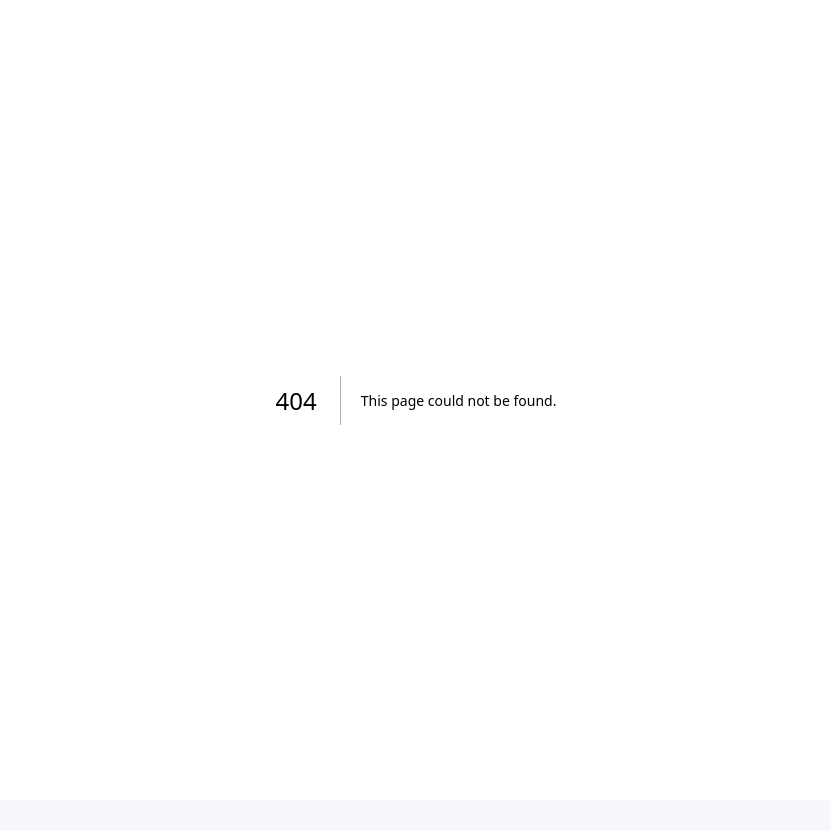
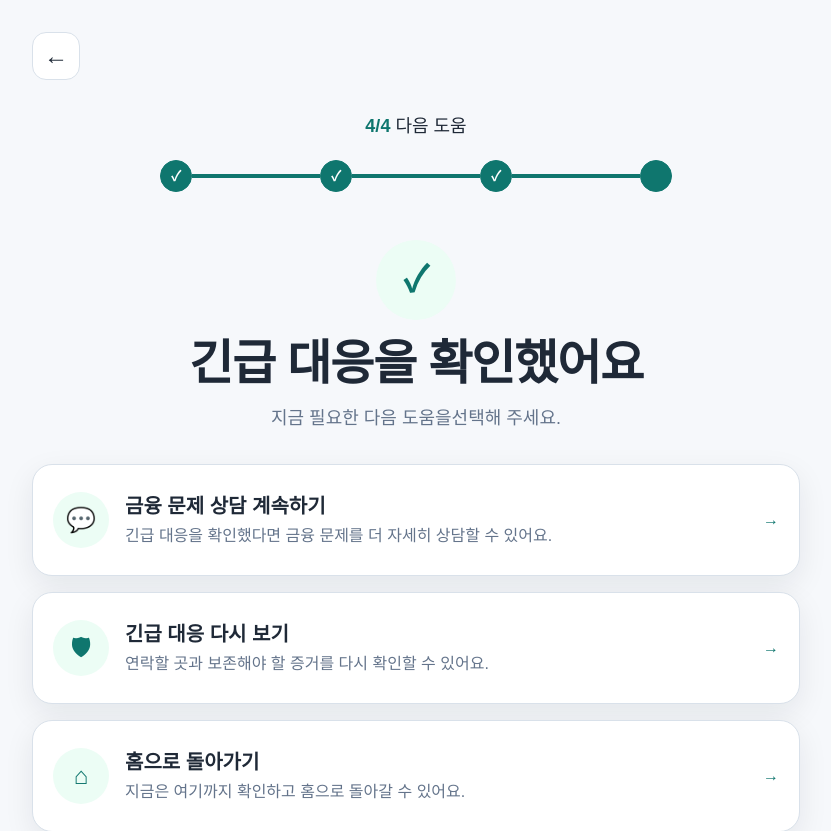
Before and after one commit to Economy0326/financial-helper-frontend, a Next.js app: page /emergency/next-help in a window 1280 px wide. Before the commit this address had no page. Shown: the top 831 px of the page, without its empty margins (224-1055 px from the left). Before the commit the page ends 800 px from the top, so only its background shows below. Built offline with nearby package versions, Linux system fonts and the light colour scheme.

Commit message:
feat: implement emergency next help navigation

```diff
--- /dev/null
+++ b/src/app/emergency/next-help/page.tsx
@@ -0,0 +1,31 @@
+import Link from "next/link";
+
+import EmergencyNextHelp from "@/components/emergency/EmergencyNextHelp";
+
+export default function EmergencyNextHelpPage() {
+  return (
+    <main className="min-h-screen bg-background px-4 pb-10 pt-5 sm:px-6 sm:pt-8">
+      <div className="mx-auto w-full max-w-3xl">
+        <div className="mb-8">
+          <Link
+            href="/emergency/contact-evidence"
+            aria-label="연락 및 증거 보존 단계로 돌아가기"
+            className={[
+              "inline-flex h-12 w-12 items-center justify-center",
+              "rounded-control border border-border bg-surface",
+              "text-2xl text-foreground",
+              "focus-visible:outline-none focus-visible:ring-2",
+              "focus-visible:ring-focus focus-visible:ring-offset-2",
+            ].join(" ")}
+          >
+            <span aria-hidden="true">
+              ←
+            </span>
+          </Link>
+        </div>
+
+        <EmergencyNextHelp />
+      </div>
+    </main>
+  );
+}
--- /dev/null
+++ b/src/components/emergency/EmergencyNextHelp.tsx
@@ -0,0 +1,170 @@
+"use client";
+
+import { useState } from "react";
+import Link from "next/link";
+
+import EmergencyProgress from "@/components/emergency/EmergencyProgress";
+
+const nextHelpActions = [
+  {
+    href: "/consultation/problem-category",
+    title: "금융 문제 상담 계속하기",
+    description:
+      "긴급 대응을 확인했다면 금융 문제를 더 자세히 상담할 수 있어요.",
+    icon: "💬",
+  },
+  {
+    href: "/emergency/contact-evidence",
+    title: "긴급 대응 다시 보기",
+    description:
+      "연락할 곳과 보존해야 할 증거를 다시 확인할 수 있어요.",
+    icon: "🛡",
+  },
+  {
+    href: "/",
+    title: "홈으로 돌아가기",
+    description:
+      "지금은 여기까지 확인하고 홈으로 돌아갈 수 있어요.",
+    icon: "⌂",
+  },
+] as const;
+
+// 모든 Action은 Navigation Action으로 클릭 즉시 이동
+export default function EmergencyNextHelp() {
+  const [pendingHref, setPendingHref] =
+    useState<string | null>(null);
+
+  const isNavigationPending =
+    pendingHref !== null;
+
+  return (
+    <>
+      <EmergencyProgress
+        currentStep={4}
+        label="다음 도움"
+      />
+
+      <header className="mt-10 text-center sm:mt-12">
+        <div
+          aria-hidden="true"
+          className={[
+            "mx-auto flex h-20 w-20 items-center justify-center",
+            "rounded-full bg-primary-subtle",
+            "text-4xl font-bold text-primary",
+          ].join(" ")}
+        >
+          ✓
+        </div>
+
+        <h1 className="mt-5 text-3xl font-bold tracking-tight text-foreground sm:text-4xl md:text-5xl">
+          긴급 대응을 확인했어요
+        </h1>
+
+        <p className="mt-4 leading-7 text-foreground-muted sm:text-lg">
+          지금 필요한 다음 도움을
+          <br className="sm:hidden" />
+          선택해 주세요.
+        </p>
+      </header>
+
+      <nav
+        aria-label="긴급 대응 이후 이동"
+        aria-busy={isNavigationPending}
+        className="mt-8"
+      >
+        <ul className="space-y-4">
+          {nextHelpActions.map((action) => {
+            const isCurrentPending =
+              pendingHref === action.href;
+
+            return (
+              <li key={action.href}>
+                <Link
+                  href={action.href}
+                  aria-disabled={
+                    isNavigationPending
+                      ? "true"
+                      : undefined
+                  }
+                  onClick={(event) => {
+                    if (isNavigationPending) {
+                      event.preventDefault();
+                      return;
+                    }
+
+                    setPendingHref(action.href);
+                  }}
+                  className={[
+                    "flex min-h-28 items-center gap-4 rounded-card",
+                    "border bg-surface p-5 shadow-card",
+                    "transition hover:border-primary",
+                    "focus-visible:outline-none focus-visible:ring-2",
+                    "focus-visible:ring-focus focus-visible:ring-offset-2",
+                    "motion-reduce:transition-none",
+                    isCurrentPending
+                      ? "border-primary bg-primary-subtle"
+                      : "border-border",
+                    isNavigationPending &&
+                    !isCurrentPending
+                      ? "pointer-events-none opacity-60"
+                      : "",
+                  ].join(" ")}
+                >
+                  <span
+                    aria-hidden="true"
+                    className={[
+                      "flex h-14 w-14 shrink-0 items-center justify-center",
+                      "rounded-full bg-primary-subtle",
+                      "text-2xl text-primary",
+                    ].join(" ")}
+                  >
+                    {action.icon}
+                  </span>
+
+                  <span className="min-w-0 flex-1">
+                    <span className="block text-lg font-bold text-foreground sm:text-xl">
+                      {action.title}
+                    </span>
+
+                    <span className="mt-1 block leading-6 text-foreground-muted">
+                      {action.description}
+                    </span>
+                  </span>
+
+                  <span
+                    aria-hidden="true"
+                    className="shrink-0 font-bold text-primary"
+                  >
+                    {isCurrentPending
+                      ? "…"
+                      : "→"}
+                  </span>
+                </Link>
+              </li>
+            );
+          })}
+        </ul>
+      </nav>
+
+      <p
+        aria-live="polite"
+        className="sr-only"
+      >
+        {pendingHref
+          ? "선택한 화면으로 이동하고 있습니다."
+          : ""}
+      </p>
+
+      <aside className="mt-6 rounded-card border border-border bg-surface-subtle p-5 sm:p-6">
+        <p className="font-bold text-foreground">
+          필요하면 언제든 다시 확인할 수 있어요
+        </p>
+
+        <p className="mt-2 leading-7 text-foreground-muted">
+          긴급 대응을 다시 확인하거나 일반 금융
+          상담으로 이어서 진행할 수 있어요.
+        </p>
+      </aside>
+    </>
+  );
+}
```
